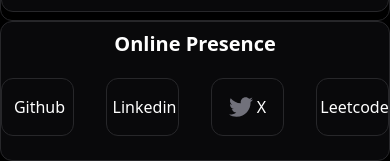
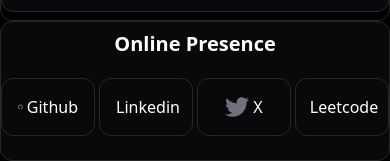
Before and after one commit to Kamaldeep-singh0/my-portfolio, a Next.js app in the folder my-portfolio/: page / in a window 390 px wide. Shown: the part 1289-1450 px from the top of the page. Built offline with nearby package versions, Linux system fonts and the light colour scheme.

Commit message:
responsive

```diff
--- a/my-portfolio/app/components/Presence.js
+++ b/my-portfolio/app/components/Presence.js
@@ -11,7 +11,7 @@
   return (
     <div className="flex flex-col w-full bg-zinc-950 rounded-xl border-1 border-zinc-800 items-center">
       <div className="text-white text-xl font-bold m-2">Online Presence</div>
-      <div className="grid grid-cols-4 gap-8 my-3 mb-6">
+      <div className="grid grid-cols-4 gap-1 lg:gap-8 my-3 mb-6">
         <button className='border-1 border-zinc-800 p-4 flex justify-center rounded-xl hover:bg-zinc-800  text-white'><FaGithub  className="text-zinc-500 mr-1  size-6 " />Github</button>
         <button className='border-1 border-zinc-800 p-4 flex justify-center rounded-xl hover:bg-zinc-800 text-white'><FaLinkedin  className="text-zinc-500 mr-1 size-6 " />Linkedin</button>
         <button className='border-1 border-zinc-800 p-4 flex justify-center rounded-xl hover:bg-zinc-800 text-white'><FaTwitter  className="text-zinc-500 mr-1  size-6 " />X</button>
--- a/my-portfolio/app/components/TechStackMarquee.js
+++ b/my-portfolio/app/components/TechStackMarquee.js
@@ -65,7 +65,7 @@
         className={`flex items-center gap-3 justify-center min-w-[140px] h-16 px-4 bg-[#121212]
                    text-white rounded-lg text-sm font-medium shadow-md transition-all duration-300
                    border border-zinc-800 hover:border-amber-500/50
-                   ${isHovered ? "bg-[#1a1a1a] scale-110" : ""}`}
+                   ${isHovered ? "bg-[#1a1a1a] scale-101" : ""}`}
         onMouseEnter={() => setHoveredTech(`${direction}-${index}`)}
         onMouseLeave={() => setHoveredTech(null)}
       >
```
